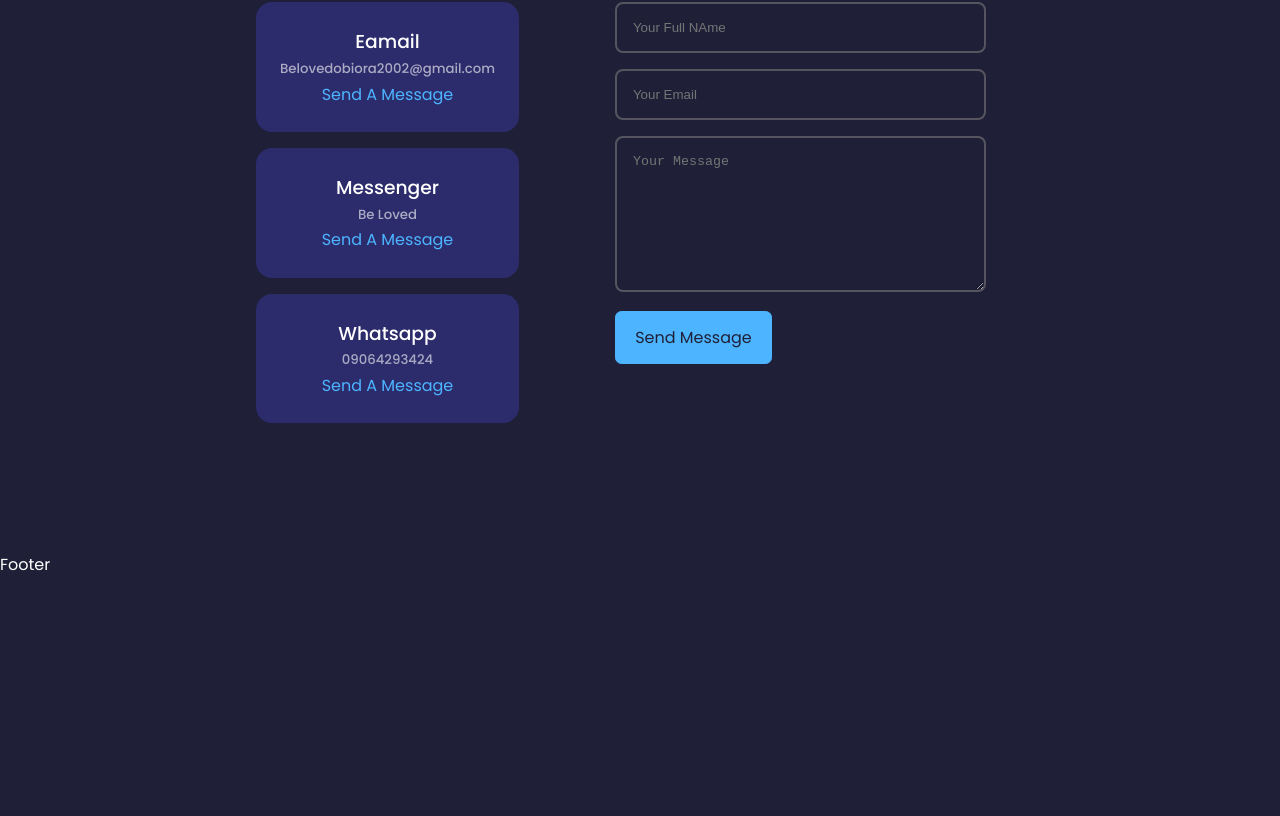
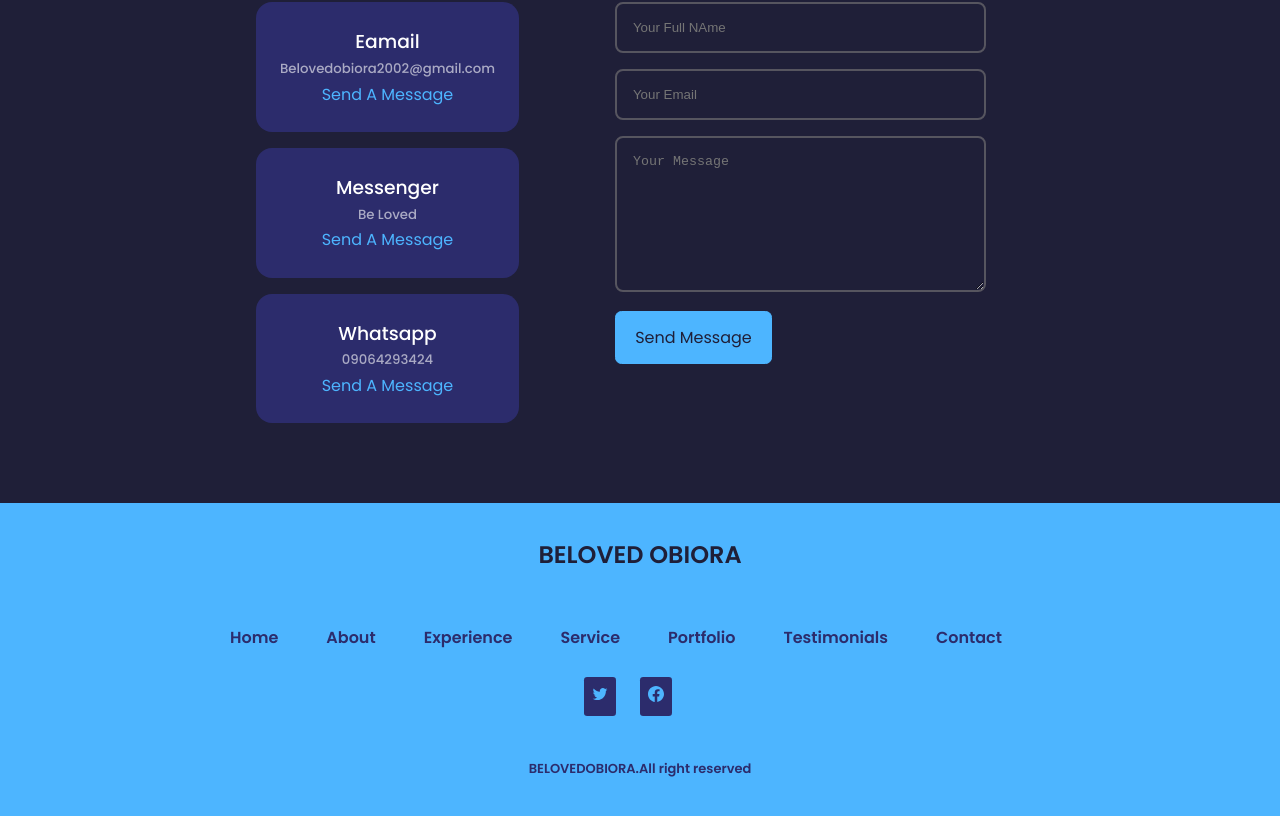
Before and after one commit to Belgotech/Portfolio-Project, a React (Vite) app: page / in a window 1280 px wide. Shown: the part 6052-6868 px from the top of the page. Before the commit the page ends 6630 px from the top, so only its background shows below. Built offline with nearby package versions, Linux system fonts and the light colour scheme.

Commit message:
Almost Done

```diff
--- a/src/Component/Footer/Footer.jsx
+++ b/src/Component/Footer/Footer.jsx
@@ -1,11 +1,26 @@
 import React from 'react'
 import './Footer.css'
+import { IoLogoTwitter } from 'react-icons/io';
+import { BsFacebook } from 'react-icons/bs';
 
 const Footer = () => {
     return (
-        <section id='Footer'>
-            Footer
-        </section>
+        <footer id='Footer'className='footer'>
+            <h2>BELOVED OBIORA</h2>
+            <ul>
+                <li><a href="#Home"> Home</a></li>
+                <li><a href="#About"> About</a></li>
+                <li><a href="#Experience"> Experience</a></li>
+                <li><a href="#Service"> Service</a></li>
+                <li><a href="#Portfolio"> Portfolio</a></li>
+                <li><a href="#Textimonial"> Testimonials</a></li>
+                <li><a href="#Contact"> Contact</a></li>
+
+            </ul>
+            <a href="https//:linkedin.com" ><IoLogoTwitter /></a>
+            <a href="https//:linkedin.com" ><BsFacebook /></a>
+            <p>BELOVEDOBIORA.All right reserved</p>
+        </footer>
     )
 }
 
```
